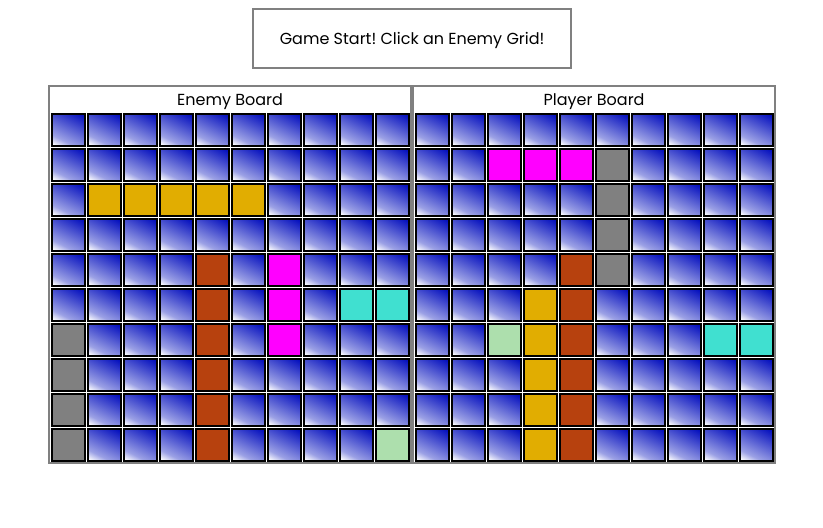
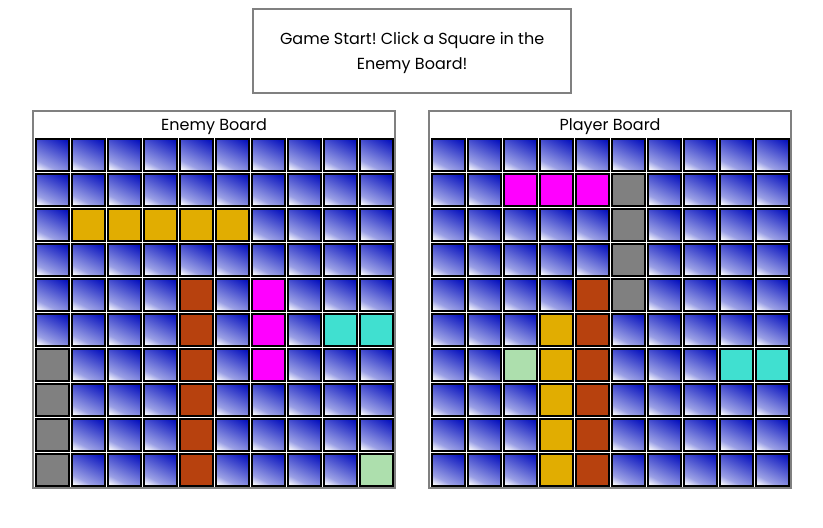
Before and after one commit to bananabread08/battleship-vanilla, a website built with webpack: page dist/index.html in a window 1280 px wide. Both pictures are taken after a click on the button "Start Game". Shown: the whole page, without its empty margins (228-1051 px from the left). Built offline with nearby package versions, Linux system fonts and the light colour scheme.

Commit message:
reorganized files into modules, swapped enemy and player board positions

```diff
--- a/src/index.js
+++ b/src/index.js
@@ -1,8 +1,10 @@
 import playerFactory from './factories/playerFactory';
 import gameboardFactory from './factories/gameboardFactory';
-import render from './render';
-import getAndSetShips from './getAndSetShips';
+import render from './modules/render';
+import getAndSetShips from './modules/getAndSetShips';
 import './styles/style.css';
+import getRandomNumber from './modules/getRandomNumber';
+import checkWinner from './modules/checkWinner';
 
 let player;
 let enemy;
@@ -25,10 +27,6 @@ const randomizePlacement = () => {
 
 // # initial render #
 randomizePlacement();
-
-const getRandomNumber = () => Math.floor(Math.random() * 10);
-
-const checkWinner = (user) => user.shipArray.every((ship) => ship.isSunk());
 
 const updateMessage = (state) => {
   if (state === 'miss') {
@@ -86,7 +84,7 @@ const playRound = (e) => {
 const startGame = () => {
   randomizeButton.style.display = 'none';
   startButton.style.display = 'none';
-  messageEl.textContent = 'Game Start! Click an Enemy Grid!';
+  messageEl.textContent = 'Game Start! Click a Square in the Enemy Board!';
   document.querySelectorAll('.enemy.column').forEach((col) => {
     col.addEventListener('click', playRound);
   });
--- /dev/null
+++ b/src/modules/checkWinner.js
@@ -0,0 +1,3 @@
+const checkWinner = (user) => user.shipArray.every((ship) => ship.isSunk());
+
+export default checkWinner;
--- a/src/getAndSetShips.js
+++ b/src/modules/getAndSetShips.js
@@ -1,4 +1,4 @@
-import shipFactory from './factories/shipFactory';
+import shipFactory from '../factories/shipFactory';
 
 const getAndSetShips = (user) => {
   const placedShips = [];
--- /dev/null
+++ b/src/modules/getRandomNumber.js
@@ -0,0 +1,3 @@
+const getRandomNumber = () => Math.floor(Math.random() * 10);
+
+export default getRandomNumber;
--- a/src/styles/style.css
+++ b/src/styles/style.css
@@ -46,7 +46,7 @@ body {
   flex-direction: column;
   align-items: center;
   justify-content: center;
-  margin-right: 1em;
+  margin-left: 1em;
   margin-top: 1em;
   border: 2px solid gray;
 }
@@ -55,7 +55,7 @@ body {
   flex-direction: column;
   align-items: center;
   justify-content: center;
-  margin-left: 1em;
+  margin-right: 1em;
   margin-top: 1em;
   border: 2px solid gray;
 }
```
Also changed, not shown: src/modules/render.js (renamed from src/render.js).
